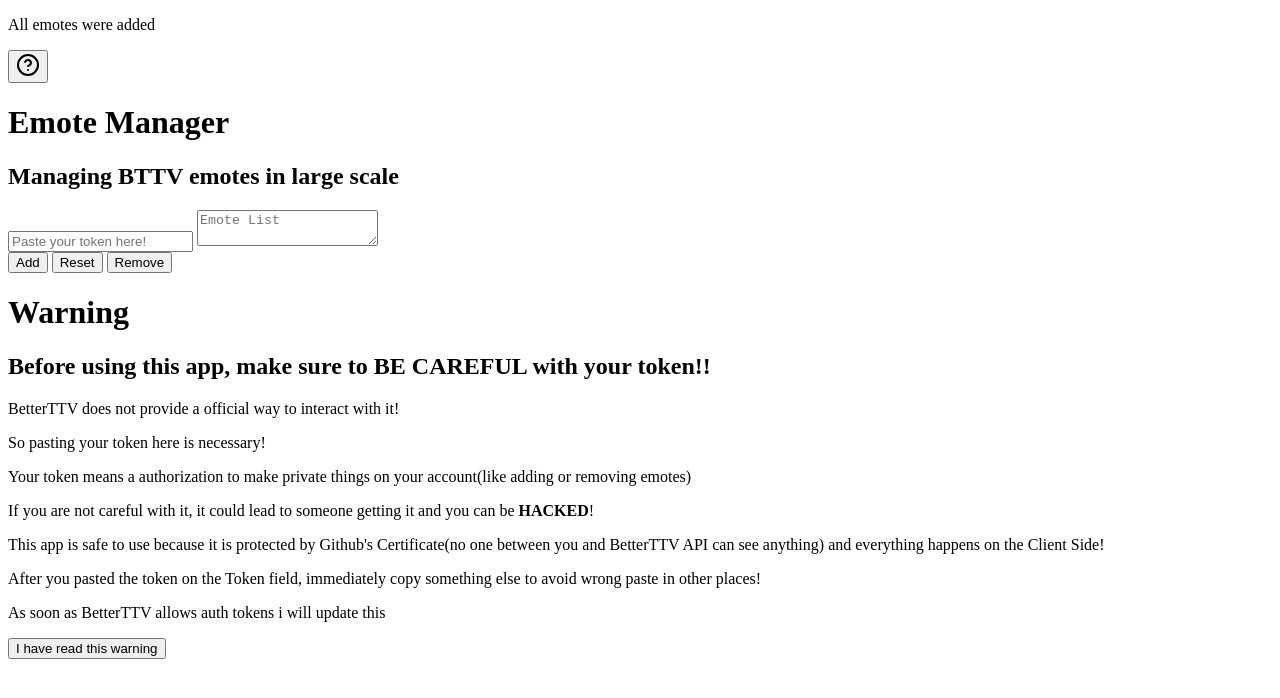
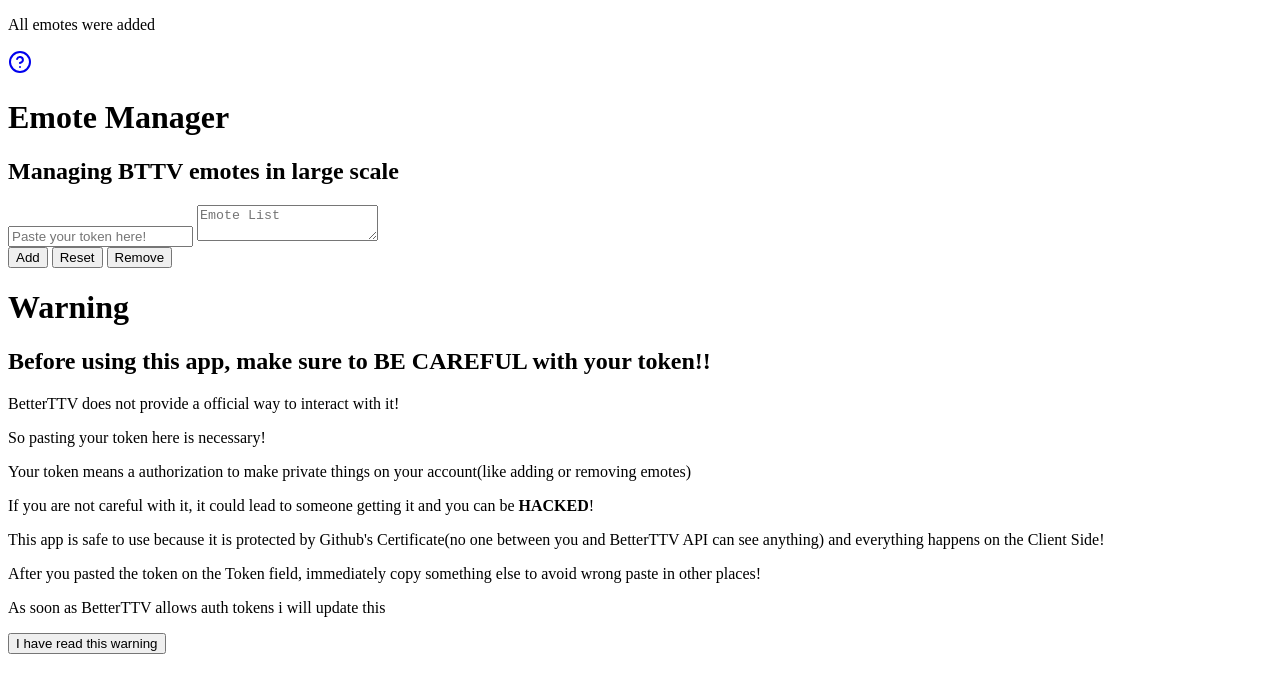
Before and after one commit to Braayy/emote-manager, a website: page dist/index.html in a window 1280 px wide. Drawn offline with Linux system fonts and the light colour scheme.

Commit message:
build: working help button

```diff
--- a/dist/index.html
+++ b/dist/index.html
@@ -7,8 +7,8 @@
 
     <link rel="preconnect" href="https://fonts.gstatic.com" />
     <link href="https://fonts.googleapis.com/css2?family=Roboto&display=swap" rel="stylesheet" />
-  <script type="module" crossorigin src="assets/index.ccf144ed.js"></script>
-  <link rel="stylesheet" href="assets/index.9127c61d.css">
+  <script type="module" crossorigin src="assets/index.de6625f3.js"></script>
+  <link rel="stylesheet" href="assets/index.ba31be6b.css">
 </head>
   <body>
     <div id="app">
@@ -17,9 +17,9 @@
       </div>
       <header class="header">
         <div class="header__button-wrapper header__button-wrapper--help">
-          <button>
+          <a href="https://github.com/braayy/emote-manager" target="_blank">
             <svg xmlns="http://www.w3.org/2000/svg" width="24" height="24" viewBox="0 0 24 24" fill="none" stroke="currentColor" stroke-width="2" stroke-linecap="round" stroke-linejoin="round" class="feather feather-help-circle"><circle cx="12" cy="12" r="10"></circle><path d="M9.09 9a3 3 0 0 1 5.83 1c0 2-3 3-3 3"></path><line x1="12" y1="17" x2="12.01" y2="17"></line></svg>
-          </button>
+          </a>
         </div>
         <hgroup class="header__title">
           <h1>Emote Manager</h1>
```
Also changed, not shown: 4 other files.
